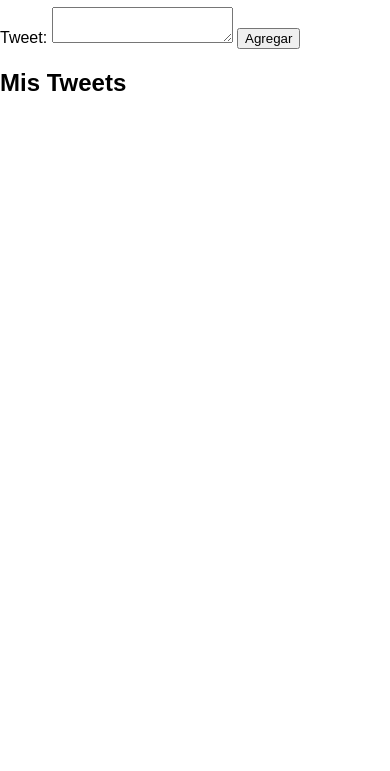
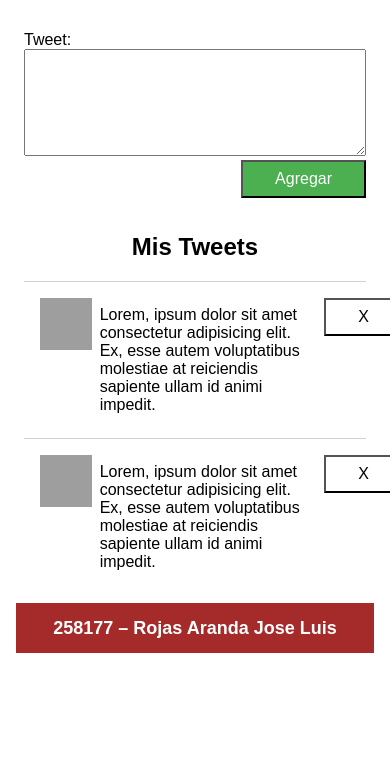
Before and after one commit to Fundamentos2020/ejercicio-twitter-JLuisRojas, a plain HTML site: page index.html in a window 390 px wide. Shown: the part 73-844 px from the top of the page. Drawn offline with Linux system fonts and the light colour scheme; grey boxes are pictures that could not be loaded.

Commit message:
Agrego disenio responsivo y script para agregar tweet

```diff
--- a/app.js
+++ b/app.js
@@ -0,0 +1,48 @@
+const listaTweets = document.getElementById("listaTweets");
+
+// Event listeners
+eventListeners();
+
+function eventListeners() {
+    document.getElementById("formulario").addEventListener("submit", agregarTweet);
+}
+
+// Funciones
+
+function agregarTweet(e) {
+    e.preventDefault();
+    // Leer el valor del text area
+    const text = document.getElementById("tweet").value;
+
+    const tweet = document.createElement("div");
+    tweet.classList.add("row", "p-3", "tweet_contendor", "bt");
+
+    // Imagen del tweet
+    const image = document.createElement("img");
+    image.src = "https://picsum.photos/200/200";
+    image.classList = "img-fluid";
+    const tweetImage = document.createElement("div");
+    tweetImage.classList = "col-2";
+    tweetImage.appendChild(image);
+
+    // Texto del tweet
+    const tweetText = document.createElement("div");
+    tweetText.classList.add("col-9", "p-2");
+    tweetText.innerText = text;
+
+    // Boton de borrar
+    const tweetBorrar = document.createElement("div");
+    tweetBorrar.classList = "col-1";
+    const boton = document.createElement("button");
+    boton.classList = "boton_borrar";
+    boton.innerText = "X";
+    tweetBorrar.appendChild(boton);
+
+    tweet.appendChild(tweetImage);
+    tweet.appendChild(tweetText);
+    tweet.appendChild(tweetBorrar);
+
+    listaTweets.appendChild(tweet);
+
+    console.log(text);
+}
--- a/index.html
+++ b/index.html
@@ -7,19 +7,49 @@
     <title>Twitter</title>
 </head>
 <body>
-    <div>
-        <h1>Local Storage</h1>
-        <div>
-            <div>
-                <form action="#">
+    <h1 class="text-center">Local Storage</h1>
+    <div class="p-5 contendor_global">
+        <div class="row">
+            <div class="col-m-6 col-s-12 p-2">
+                <form action="#" id="formulario">
                     <label for="tweet">Tweet:</label>
-                    <textarea name="tweet"></textarea>
-                    <button>Agregar</button>
+                    <br>
+                    <textarea name="tweet" style="width: 100%; height: 8em;" id="tweet"></textarea>
+                    <br>
+                    <button style="float: right;" class="boton_agregar">Agregar</button>
                 </form>
             </div>
-            <div>
-                <h2>Mis Tweets</h2>
-                <div></div>
+            <div class="col-m-6 col-s-12 p-2">
+                <h2 class="text-center">Mis Tweets</h2>
+                <div id="listaTweets">
+                    <div class="row tweet_contendor p-3 bt">
+                        <div class="col-2">
+                            <img src="https://picsum.photos/200/200" class="img-fluid" alt="">
+                        </div>
+                        <div class="col-9 p-2">
+                            Lorem, ipsum dolor sit amet consectetur adipisicing elit. Ex, esse autem voluptatibus molestiae at reiciendis sapiente ullam id animi impedit.
+                        </div>
+                        <div class="col-1">
+                            <button class="boton_borrar">X</button>
+                        </div>
+                    </div>
+                    <div class="row tweet_contendor p-3 bt">
+                        <div class="col-2">
+                            <img src="https://picsum.photos/200/200" class="img-fluid" alt="">
+                        </div>
+                        <div class="col-9 p-2">
+                            Lorem, ipsum dolor sit amet consectetur adipisicing elit. Ex, esse autem voluptatibus molestiae at reiciendis sapiente ullam id animi impedit.
+                        </div>
+                        <div class="col-1">
+                            <button class="boton_borrar">X</button>
+                        </div>
+                    </div>
+                </div>
+            </div>
+        </div>
+        <div class="row">
+            <div class="col-12">
+                <div class="pie_texto text-center"> 258177 – Rojas Aranda Jose Luis</div>
             </div>
         </div>
     </div>
--- a/styles.css
+++ b/styles.css
@@ -106,6 +106,10 @@ body { margin: 0; }
     .w-s-50 { width: 50%; }
     .w-s-75 { width: 75%; }
     .w-s-100 { width: 100%; }
+
+    .contendor_global {
+        padding: 1em 1em;
+    }
 }
 
 @media (min-width: 768px){
@@ -126,7 +130,34 @@ body { margin: 0; }
     .w-m-50 { width: 50%; }
     .w-m-75 { width: 75%; }
     .w-m-100 { width: 100%; }
+
+    .contendor_global {
+        padding: 1em 10em;
+    }
 }
 
 [class*="col-"] { float: left; }
 [class*="flex-"] { display: flex; }
+
+.pie_texto {
+    height: 50px;
+    font-size: large;
+    font-weight: bold;
+    color: white;
+    background-color: brown;
+    padding-top: 15px;
+}
+
+.boton_agregar {
+    color: white;
+    background-color: #4CAF50;
+    padding: 0.5em 2em;
+    font-size: medium;
+}
+
+.boton_borrar {
+    color: black;
+    background-color: white;
+    padding: 0.5em 2em;
+    font-size: medium;
+}
```
Also changed, not shown: 2 other files.
